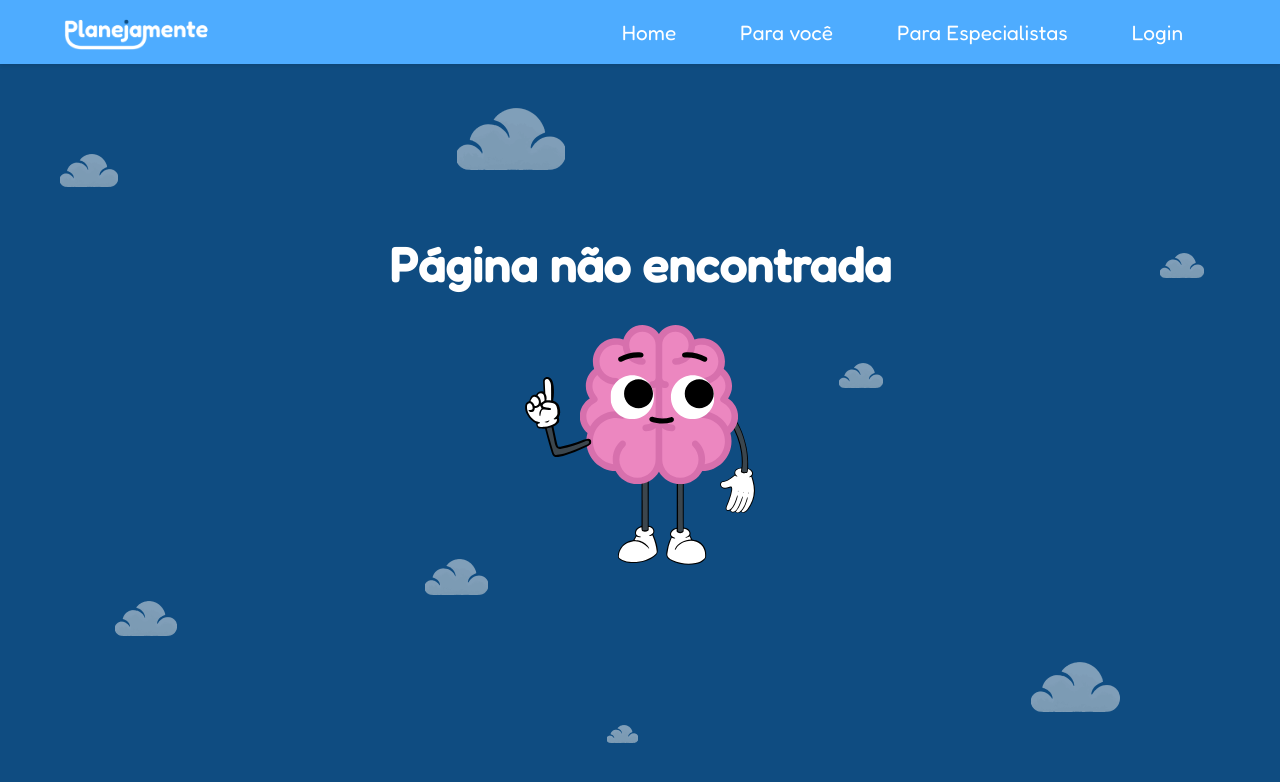
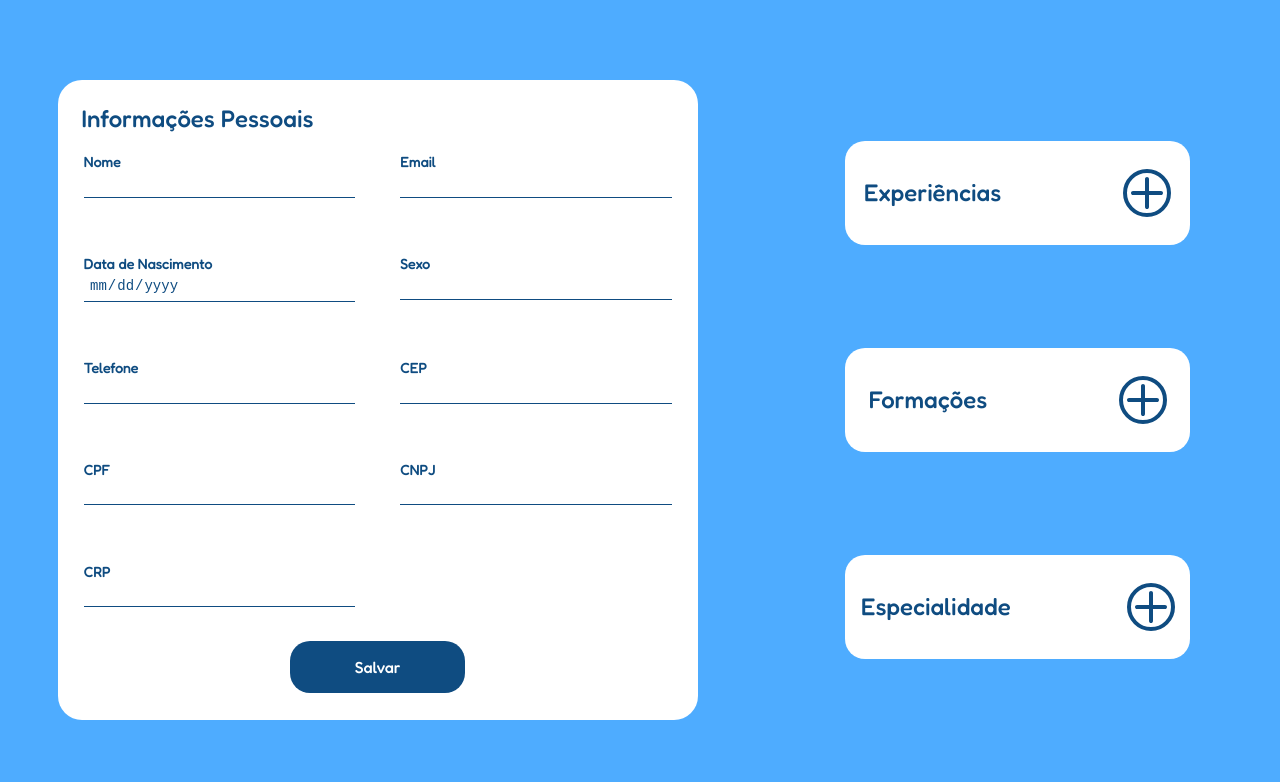
Before and after one commit to Planejamente/planejamente, a React (Create React App) app: page /pacpanel in a window 1280 px wide. Shown: the top 782 px of the page. Built offline with nearby package versions, Linux system fonts and the light colour scheme.

Commit message:
autoCommit

```diff
--- a/src/components/FieldSection/FieldSection.jsx
+++ b/src/components/FieldSection/FieldSection.jsx
@@ -31,6 +31,7 @@ const FieldSection = ({ mode, step, onGoStep, onBackStep }) => {
   const [CRP, setCRP] = React.useState("");
   const [sub, setSub] = React.useState("");
   const [email, setEmail] = React.useState("");
+  const [accessToken, setAccessToken] = React.useState("");
   const navigate = useNavigate();
 
 
@@ -80,6 +81,16 @@ const FieldSection = ({ mode, step, onGoStep, onBackStep }) => {
       }})
       .then(async response => response.json())
       .then(async data => {
+        console.log("garantiu essa porra");
+        console.log(hasGrantedAllScopesGoogle(
+          credentialResponse,
+          "openid",
+          "profile",
+          "email",
+          "https://www.googleapis.com/auth/calendar",
+          "https://www.googleapis.com/auth/drive",
+        ));
+        setAccessToken(credentialResponse.access_token);
         setEmail(data.email);
         setSub(data.sub);
         console.log(`agr p api`)
@@ -190,7 +201,8 @@ const FieldSection = ({ mode, step, onGoStep, onBackStep }) => {
         email: email,
         googleSub: sub,
         endereco: null,
-        role: "USER"
+        role: "USER",
+        telefone: "",
         })
         .then(response => {
             if(response.status === 201) {
@@ -243,7 +255,9 @@ const FieldSection = ({ mode, step, onGoStep, onBackStep }) => {
         idCalendarioConsulta: "id_calendario_cons_exemplo",
         linkAnamnese: "url_exemplo_anamnese",
         idAnamnese: "id_anamnese_exemplo",
-        linkFotoDeFundo: null
+        linkFotoDeFundo: null,
+        accessToken: accessToken,
+
       })
         .then(response => {
             if(response.status === 201) {
--- a/src/pages/login/Login.jsx
+++ b/src/pages/login/Login.jsx
@@ -30,6 +30,8 @@ const Login = () => {
             .then(async data => {
                 setEmail(data.email);
                 setSub(data.sub);
+                console.log(data.sub);
+                console.log("sub monstro");
                 api.post("auth/login",
                     {
                         email: data.email,
@@ -38,9 +40,17 @@ const Login = () => {
                 .then(async response => {
 
                     const token = response.data.token
+                    console.log(token);
+                    console.log(response.data);
                     const tokenSplitted = token.split('.');
                     const tokenPayload = JSON.parse(atob(tokenSplitted[1]));
                     console.log(tokenPayload)
+
+                    Cookies.set('id', tokenPayload.id);
+                    Cookies.set('token', token);
+                    console.log(Cookies.get('id'));
+                    console.log(Cookies.get('token'));
+                    console.log("CUKI");
                     if(tokenPayload.tipoUsuario === "psicologo"){
                         // cookie token
                         Cookies.set('token', token);
--- /dev/null
+++ b/src/pages/pacPanel/pacPanel.jsx
@@ -0,0 +1,28 @@
+import React from "react";
+import styles from "./pacPanel.module.css";
+
+import SideBar from "../../components/SideBar/SideBar";
+import { Link } from "react-router-dom";
+import ProfileEdit from "../../components/ProfileEdit/ProfileEdit";
+import Agenda from "../../components/Agenda/Agenda";
+import Configuracoes from "../../components/Configuracoes/Configuracoes";
+
+const PacPanel = () => {
+  const [actualPage, setActualPage] = React.useState("perfil");
+  return (
+    <main className={styles.mainPsiPanel}>
+      <SideBar mode="pac" actualPage="perfil" setActualPage={setActualPage} />
+      {(() => {
+        switch (actualPage) {
+          case "perfil":
+            return <ProfileEdit mode="pac" />;
+          case "agenda":
+            return <Agenda />;
+          default:
+        }
+      })()}
+    </main>
+  );
+};
+
+export default PacPanel;
--- /dev/null
+++ b/src/pages/pacPanel/pacPanel.module.css
@@ -0,0 +1,6 @@
+ main.mainPsiPanel {
+    background-color: #4EACFF;
+    height: 100vh;
+    width: 100vw;
+     display: flex;
+}
--- a/src/router.js
+++ b/src/router.js
@@ -8,6 +8,7 @@ import Cadastro from "./pages/cadastro/Cadastro";
 import WelcomePac from "./pages/welcomePac/WelcomePac";
 import PerfilPsic from "./pages/PerfilPsic/perfilPsic";
 import PsiPanel from "./pages/psiPanel/psiPanel";
+import PacPanel from "./pages/pacPanel/pacPanel";
 
 function Router() {
     return (
@@ -22,6 +23,7 @@ function Router() {
                     <Route path="/BemVindoPaciente" element={<WelcomePac />} />
                     <Route path="/PerfilPsic/:id" element={<PerfilPsic />} />
                     <Route path="/psipanel" element={<PsiPanel />} />
+                    <Route path="/pacpanel" element={<PacPanel />} />
                 </Routes>
             </BrowserRouter>
         </>
```
